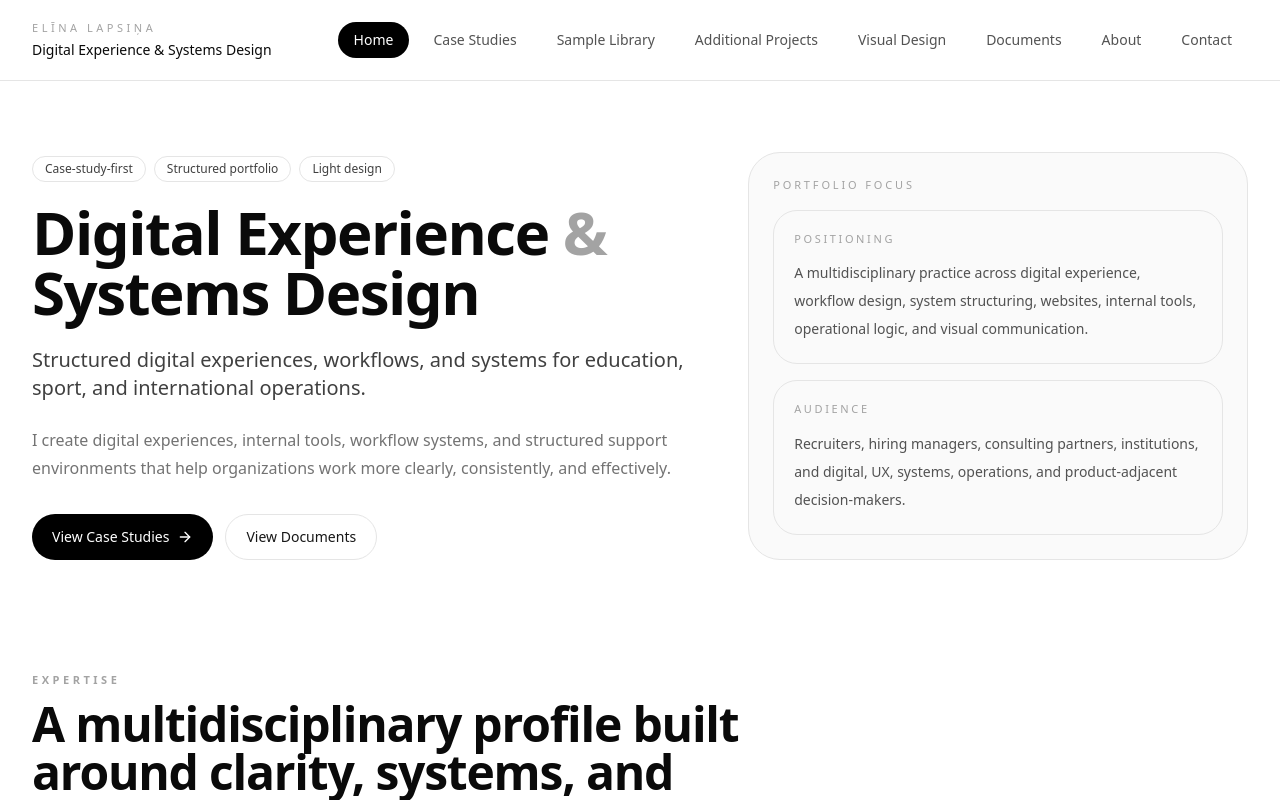
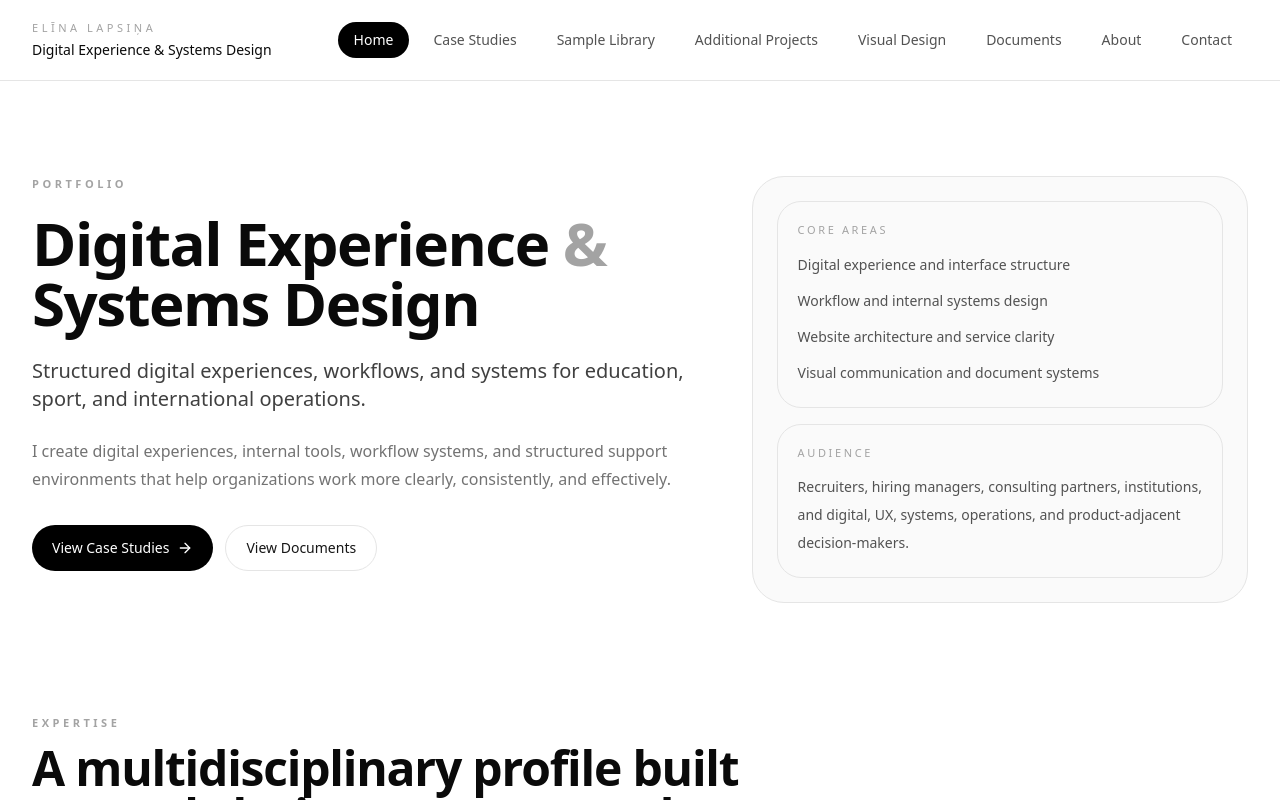
Before and after one commit to elinalapsina/systems-portfolio, a React (Vite) app: page / in a window 1280 px wide. Shown: the top 800 px of the page. Built offline with nearby package versions, Linux system fonts and the light colour scheme.

Commit message:
Add files via upload

```diff
--- a/App.jsx
+++ b/App.jsx
@@ -3,7 +3,6 @@ import {
   Menu,
   X,
   ArrowRight,
-  ChevronRight,
   Mail,
   Phone,
   MapPin,
@@ -719,19 +718,18 @@ export default function App() {
             </div>
           </div>
         ) : null}
+
       </nav>
 
       <main className="mx-auto max-w-7xl px-4 pb-24 pt-24 sm:px-6 lg:px-8">
-        <section id="home" className="scroll-mt-24 pb-20 pt-8 md:pb-28 md:pt-14">
-          <div className="grid items-end gap-10 lg:grid-cols-[1.15fr_0.85fr]">
+        <section id="home" className="scroll-mt-24 pb-20 pt-10 md:pb-28 md:pt-20">
+          <div className="grid items-start gap-12 lg:grid-cols-[1.15fr_0.85fr]">
             <div>
-              <div className="mb-5 flex flex-wrap gap-2">
-                <Pill>Case-study-first</Pill>
-                <Pill>Structured portfolio</Pill>
-                <Pill>Light design</Pill>
-              </div>
+              <p className="text-[11px] font-semibold uppercase tracking-[0.32em] text-neutral-400">
+                Portfolio
+              </p>
 
-              <h1 className="max-w-4xl text-4xl font-semibold leading-tight tracking-tight text-neutral-950 md:text-6xl">
+              <h1 className="mt-5 max-w-4xl text-4xl font-semibold leading-tight tracking-tight text-neutral-950 md:text-6xl">
                 Digital Experience <span className="text-neutral-400">&</span> Systems Design
               </h1>
 
@@ -762,14 +760,15 @@ export default function App() {
               </div>
             </div>
 
-            <div className="rounded-[32px] border border-neutral-200 bg-neutral-50 p-6" data-cursor="interactive">
-              <p className="text-[11px] uppercase tracking-[0.26em] text-neutral-400">
-                Portfolio focus
-              </p>
-
-              <div className="mt-4 space-y-4">
-                <InfoCard title="Positioning">
-                  A multidisciplinary practice across digital experience, workflow design, system structuring, websites, internal tools, operational logic, and visual communication.
+            <div className="rounded-[32px] border border-neutral-200 bg-neutral-50 p-6">
+              <div className="grid gap-4">
+                <InfoCard title="Core Areas">
+                  <ul className="space-y-2">
+                    <li>Digital experience and interface structure</li>
+                    <li>Workflow and internal systems design</li>
+                    <li>Website architecture and service clarity</li>
+                    <li>Visual communication and document systems</li>
+                  </ul>
                 </InfoCard>
 
                 <InfoCard title="Audience">
@@ -832,7 +831,7 @@ export default function App() {
 
                   <div className="flex flex-wrap gap-2">
                     <Pill>{selectedCase.type}</Pill>
-                    {selectedCase.sensitive ? <Pill>Redacted samples</Pill> : null}
+                    {selectedCase.sensitive ? <Pill>Redacted visuals</Pill> : null}
                   </div>
                 </div>
 
@@ -874,7 +873,10 @@ export default function App() {
                   </div>
 
                   <div className="space-y-6">
-                    <div className="rounded-[24px] border border-neutral-200 bg-neutral-50 p-6" data-cursor="interactive">
+                    <div
+                      className="rounded-[24px] border border-neutral-200 bg-neutral-50 p-6"
+                      data-cursor="interactive"
+                    >
                       <div className="flex h-[280px] items-center justify-center text-center">
                         <div className="max-w-sm">
                           {selectedCase.sensitive ? (
@@ -883,10 +885,10 @@ export default function App() {
                                 <Lock className="h-6 w-6 text-neutral-500" />
                               </div>
                               <p className="text-base font-medium text-neutral-900">
-                                Redacted visual area
+                                Sensitive materials are intentionally withheld here.
                               </p>
                               <p className="mt-2 text-sm leading-6 text-neutral-500">
-                                Sensitive materials should be anonymized before public insertion.
+                                Public visuals should be added only after careful anonymization.
                               </p>
                             </>
                           ) : (
@@ -895,10 +897,10 @@ export default function App() {
                                 <FolderOpen className="h-6 w-6 text-neutral-500" />
                               </div>
                               <p className="text-base font-medium text-neutral-900">
-                                Curated visual area
+                                Final visuals can be selected from the sample library.
                               </p>
                               <p className="mt-2 text-sm leading-6 text-neutral-500">
-                                Select final screenshots from the sample library and insert them here.
+                                Replace this area with curated screenshots when the final visual set is chosen.
                               </p>
                             </>
                           )}
@@ -925,7 +927,9 @@ export default function App() {
                 </div>
 
                 <div className="mt-8 grid gap-4 md:grid-cols-2">
-                  <InfoCard title="Outcome or Operational Value">{selectedCase.outcome}</InfoCard>
+                  <InfoCard title="Outcome or Operational Value">
+                    {selectedCase.outcome}
+                  </InfoCard>
                   <InfoCard title="Relevance">{selectedCase.relevance}</InfoCard>
                 </div>
               </div>
@@ -1077,7 +1081,10 @@ export default function App() {
                   <div className="mt-2 text-sm text-neutral-950">{CONTACT.phone}</div>
                 </a>
 
-                <div className="rounded-[22px] border border-neutral-200 bg-white px-5 py-4" data-cursor="interactive">
+                <div
+                  className="rounded-[22px] border border-neutral-200 bg-white px-5 py-4"
+                  data-cursor="interactive"
+                >
                   <div className="flex items-center gap-3 text-[11px] uppercase tracking-[0.24em] text-neutral-400">
                     <MapPin size={14} /> Location
                   </div>
@@ -1092,7 +1099,11 @@ export default function App() {
           <div className="flex flex-col gap-3 lg:flex-row lg:items-center lg:justify-between">
             <p>© 2026 Elīna Lapsiņa</p>
             <div className="flex items-center gap-5">
-              <a href={`mailto:${CONTACT.email}`} data-cursor="interactive" className="hover:text-neutral-950">
+              <a
+                href={`mailto:${CONTACT.email}`}
+                data-cursor="interactive"
+                className="hover:text-neutral-950"
+              >
                 Email
               </a>
               <a
```
